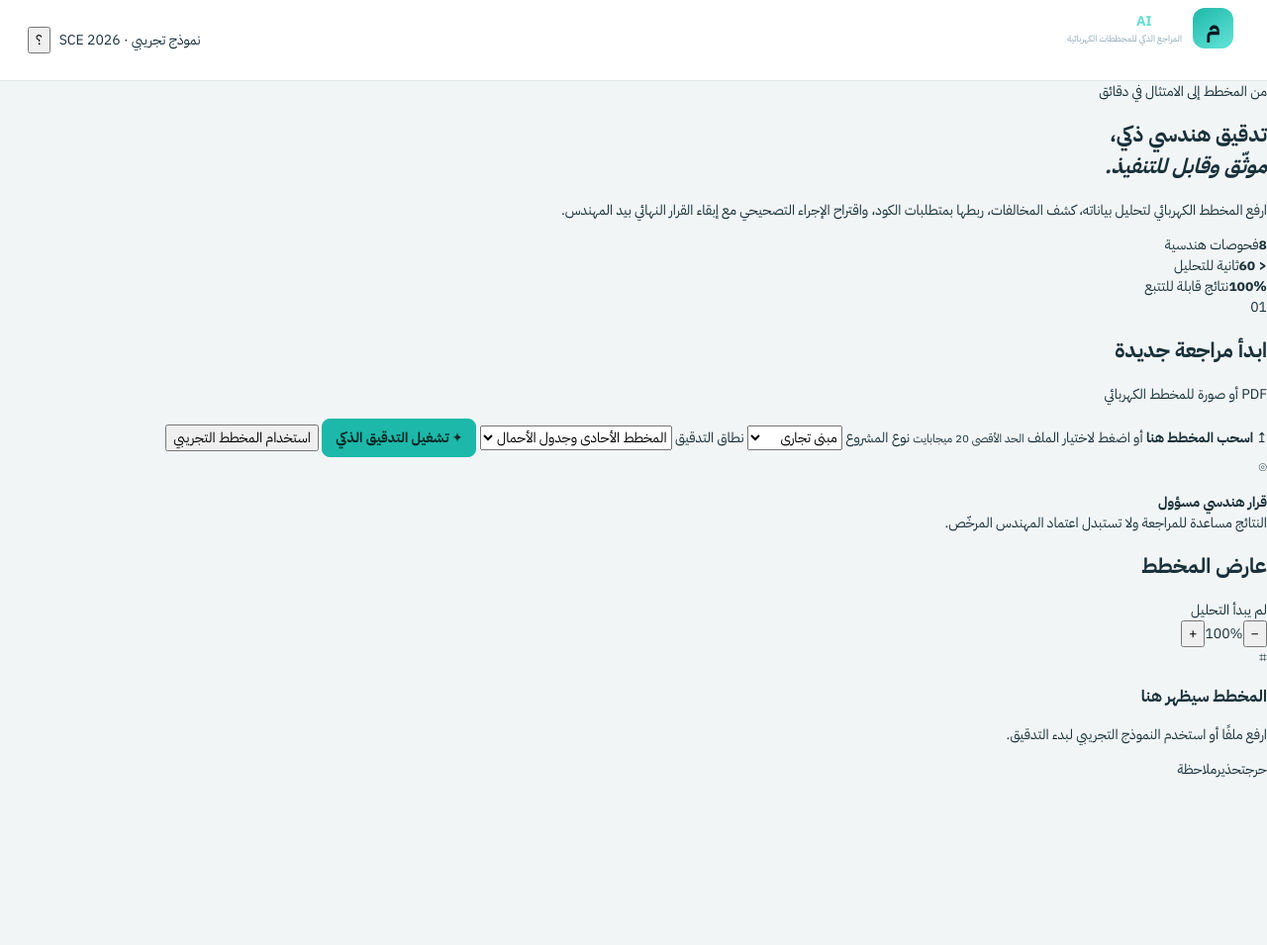
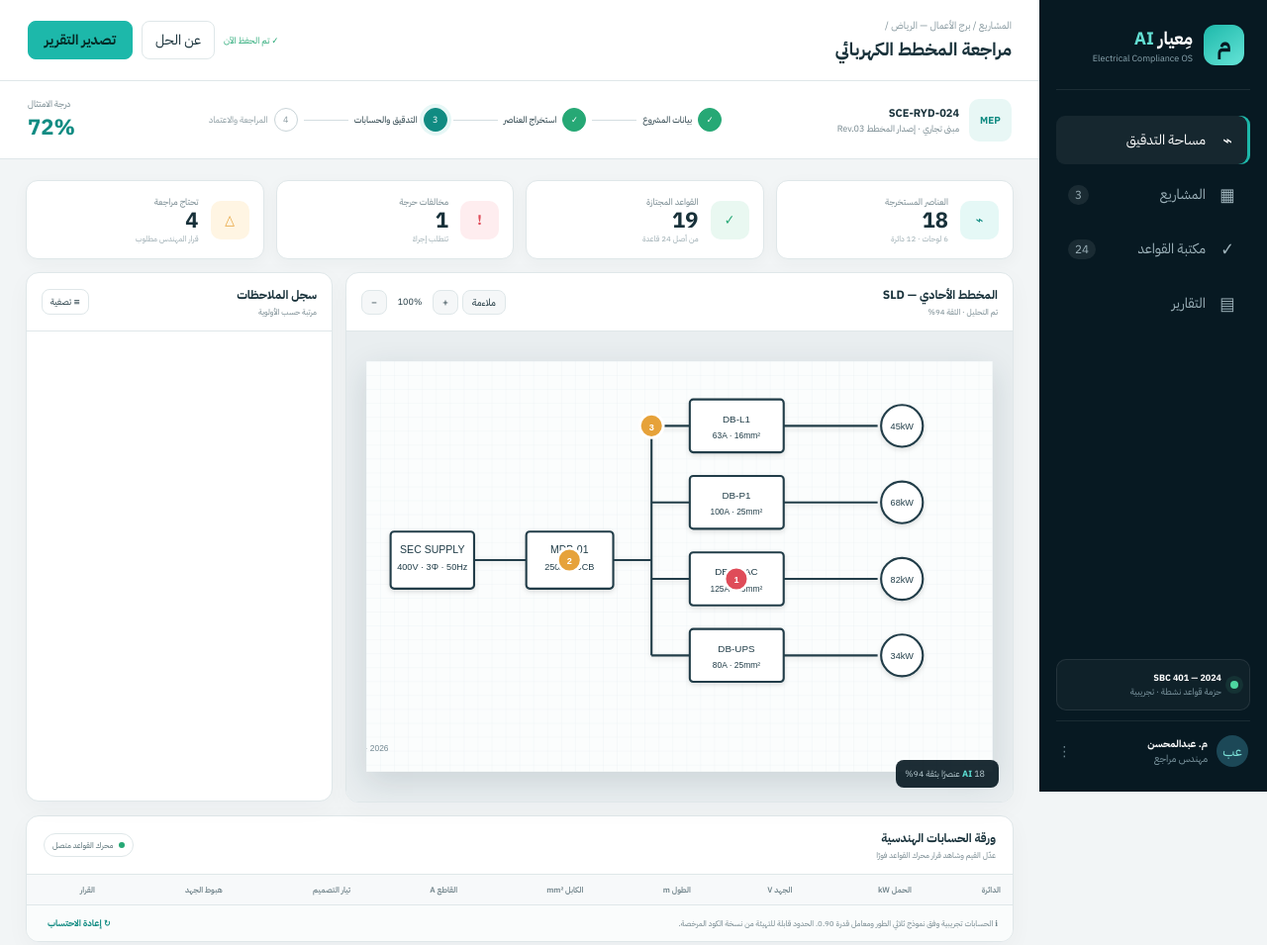
Before and after one commit to Bannaga-Abdalmuhsin/sce, a plain HTML site: page index.html in a window 1280 px wide. Shown: the whole page at 99% size. Before the commit the page ends 800 px from the top, so only its background shows below. Drawn offline with Linux system fonts and the light colour scheme.

Commit message:
Rebuild pilot as professional compliance workspace

```diff
--- a/index.html
+++ b/index.html
@@ -1,139 +1,103 @@
 <!doctype html>
 <html lang="ar" dir="rtl">
 <head>
-  <meta charset="UTF-8" />
-  <meta name="viewport" content="width=device-width,initial-scale=1" />
-  <meta name="theme-color" content="#071b2a" />
-  <title>مِعيار AI | المراجع الذكي للمخططات الكهربائية</title>
+  <meta charset="UTF-8">
+  <meta name="viewport" content="width=device-width,initial-scale=1">
+  <meta name="theme-color" content="#071922">
+  <title>مِعيار AI | منصة الامتثال الكهربائي</title>
   <link rel="preconnect" href="https://fonts.googleapis.com">
   <link rel="preconnect" href="https://fonts.gstatic.com" crossorigin>
   <link href="https://fonts.googleapis.com/css2?family=IBM+Plex+Sans+Arabic:wght@400;500;600;700&display=swap" rel="stylesheet">
-  <link rel="stylesheet" href="styles.css?v=3" />
+  <link rel="stylesheet" href="styles.css?v=10">
 </head>
 <body>
-  <header class="topbar">
-    <a class="brand" href="#" aria-label="الرئيسية">
-      <span class="brand-mark">م</span>
-      <span><strong>مِعيار <i>AI</i></strong><small>المراجع الذكي للمخططات الكهربائية</small></span>
-    </a>
-    <div class="top-actions">
-      <span class="pilot-badge">نموذج تجريبي · SCE 2026</span>
-      <button class="icon-btn" id="helpBtn" aria-label="حول المنصة">؟</button>
-    </div>
-  </header>
+  <div class="app-shell">
+    <aside class="sidebar">
+      <a class="brand" href="#"><span class="brand-mark">م</span><span><b>مِعيار <i>AI</i></b><small>Electrical Compliance OS</small></span></a>
+      <nav aria-label="التنقل الرئيسي">
+        <button class="nav-item active" data-view="audit"><span>⌁</span> مساحة التدقيق</button>
+        <button class="nav-item" data-view="projects"><span>▦</span> المشاريع <small>3</small></button>
+        <button class="nav-item" data-view="rules"><span>✓</span> مكتبة القواعد <small>24</small></button>
+        <button class="nav-item" data-view="reports"><span>▤</span> التقارير</button>
+      </nav>
+      <div class="sidebar-bottom">
+        <div class="code-card"><span class="live-dot"></span><div><b>SBC 401 — 2024</b><small>حزمة قواعد نشطة · تجريبية</small></div></div>
+        <button class="user-card"><span>عب</span><div><b>م. عبدالمحسن</b><small>مهندس مراجع</small></div><i>⋮</i></button>
+      </div>
+    </aside>
 
-  <main>
-    <section class="hero">
-      <div>
-        <span class="eyebrow">من المخطط إلى الامتثال في دقائق</span>
-        <h1>تدقيق هندسي ذكي،<br><em>موثّق وقابل للتنفيذ.</em></h1>
-        <p>ارفع المخطط الكهربائي لتحليل بياناته، كشف المخالفات، ربطها بمتطلبات الكود، واقتراح الإجراء التصحيحي مع إبقاء القرار النهائي بيد المهندس.</p>
-      </div>
-      <div class="hero-stats">
-        <article><b>8</b><span>فحوصات هندسية</span></article>
-        <article><b>&lt; 60</b><span>ثانية للتحليل</span></article>
-        <article><b>100%</b><span>نتائج قابلة للتتبع</span></article>
-      </div>
-    </section>
+    <main class="main">
+      <header class="topbar">
+        <div><p class="crumb">المشاريع / برج الأعمال — الرياض /</p><h1>مراجعة المخطط الكهربائي</h1></div>
+        <div class="top-actions"><span class="autosave">✓ تم الحفظ الآن</span><button class="ghost" id="helpBtn">عن الحل</button><button class="primary small" id="exportTop">تصدير التقرير</button></div>
+      </header>
 
-    <section class="workspace">
-      <aside class="upload-panel card">
-        <div class="section-title">
-          <span class="step">01</span>
-          <div><h2>ابدأ مراجعة جديدة</h2><p>PDF أو صورة للمخطط الكهربائي</p></div>
+      <section class="project-strip">
+        <div class="project-id"><span>MEP</span><div><b>SCE-RYD-024</b><small>مبنى تجاري · إصدار المخطط Rev.03</small></div></div>
+        <div class="progress-line" aria-label="مراحل التدقيق">
+          <button class="stage done" data-stage="1"><i>✓</i><span>بيانات المشروع</span></button><em></em>
+          <button class="stage done" data-stage="2"><i>✓</i><span>استخراج العناصر</span></button><em></em>
+          <button class="stage active" data-stage="3"><i>3</i><span>التدقيق والحسابات</span></button><em></em>
+          <button class="stage" data-stage="4"><i>4</i><span>المراجعة والاعتماد</span></button>
+        </div>
+        <div class="project-score"><span>درجة الامتثال</span><b id="headerScore">72%</b></div>
+      </section>
+
+      <section class="view active" id="auditView">
+        <div class="kpi-grid">
+          <article><span class="kpi-icon cyan">⌁</span><div><small>العناصر المستخرجة</small><b>18</b><em>6 لوحات · 12 دائرة</em></div></article>
+          <article><span class="kpi-icon green">✓</span><div><small>القواعد المجتازة</small><b id="passKpi">19</b><em>من أصل 24 قاعدة</em></div></article>
+          <article><span class="kpi-icon red">!</span><div><small>مخالفات حرجة</small><b id="criticalKpi">1</b><em>تتطلب إجراءً</em></div></article>
+          <article><span class="kpi-icon amber">△</span><div><small>تحتاج مراجعة</small><b id="warningKpi">4</b><em>قرار المهندس مطلوب</em></div></article>
         </div>
 
-        <label class="dropzone" id="dropzone">
-          <input id="fileInput" type="file" accept=".pdf,image/*" hidden>
-          <span class="upload-icon">↥</span>
-          <strong>اسحب المخطط هنا</strong>
-          <span>أو اضغط لاختيار الملف</span>
-          <small>الحد الأقصى 20 ميجابايت</small>
-        </label>
+        <div class="workbench">
+          <section class="panel drawing-panel">
+            <div class="panel-head"><div><b>المخطط الأحادي — SLD</b><small id="viewerStatus">تم التحليل · الثقة 94%</small></div><div class="tool-row"><button id="zoomOut">−</button><span id="zoomValue">100%</span><button id="zoomIn">+</button><button id="fitBtn">ملاءمة</button></div></div>
+            <div class="canvas-wrap">
+              <div class="blueprint" id="blueprint">
+                <svg viewBox="0 0 900 590" role="img" aria-label="مخطط كهربائي أحادي تفاعلي">
+                  <defs><pattern id="grid" width="20" height="20" patternUnits="userSpaceOnUse"><path d="M20 0H0V20" fill="none" stroke="#dce6e9" stroke-width=".55"/></pattern><filter id="shadow"><feDropShadow dx="0" dy="3" stdDeviation="4" flood-opacity=".12"/></filter></defs>
+                  <rect width="900" height="590" fill="#fbfdfd"/><rect width="900" height="590" fill="url(#grid)"/>
+                  <g stroke="#213d48" stroke-width="3" fill="#fff" filter="url(#shadow)">
+                    <rect x="35" y="245" width="120" height="82" rx="5"/><rect x="230" y="245" width="125" height="82" rx="5"/>
+                    <rect x="465" y="55" width="135" height="76" rx="5"/><rect x="465" y="165" width="135" height="76" rx="5"/><rect x="465" y="275" width="135" height="76" rx="5"/><rect x="465" y="385" width="135" height="76" rx="5"/>
+                    <line x1="155" y1="286" x2="230" y2="286"/><line x1="355" y1="286" x2="410" y2="286"/><line x1="410" y1="93" x2="410" y2="423"/>
+                    <path d="M410 93H465M410 203H465M410 313H465M410 423H465"/>
+                    <path d="M600 93H735M600 203H735M600 313H735M600 423H735"/>
+                    <circle cx="770" cy="93" r="30"/><circle cx="770" cy="203" r="30"/><circle cx="770" cy="313" r="30"/><circle cx="770" cy="423" r="30"/>
+                  </g>
+                  <g fill="#213d48" font-family="Arial" text-anchor="middle"><text x="95" y="276" font-size="15">SEC SUPPLY</text><text x="95" y="300" font-size="13">400V · 3Φ · 50Hz</text><text x="292" y="276" font-size="15">MDB-01</text><text x="292" y="300" font-size="13">250A MCCB</text><text x="532" y="88" font-size="14">DB-L1</text><text x="532" y="111" font-size="12">63A · 16mm²</text><text x="532" y="198" font-size="14">DB-P1</text><text x="532" y="221" font-size="12">100A · 25mm²</text><text x="532" y="308" font-size="14">DB-HVAC</text><text x="532" y="331" font-size="12">125A · 25mm²</text><text x="532" y="418" font-size="14">DB-UPS</text><text x="532" y="441" font-size="12">80A · 25mm²</text><text x="770" y="98" font-size="13">45kW</text><text x="770" y="208" font-size="13">68kW</text><text x="770" y="318" font-size="13">82kW</text><text x="770" y="428" font-size="13">34kW</text></g>
+                  <g class="markers" id="markers"><g data-marker="1"><circle class="marker critical" cx="532" cy="313" r="17"/><text x="532" y="319">1</text></g><g data-marker="2"><circle class="marker warning" cx="292" cy="286" r="17"/><text x="292" y="292">2</text></g><g data-marker="3"><circle class="marker warning" cx="410" cy="93" r="17"/><text x="410" y="99">3</text></g></g>
+                  <text x="32" y="560" fill="#728892" font-family="Arial" font-size="12">MAEYAR AI · DEMO SINGLE LINE DIAGRAM · REV.03 · 2026</text>
+                </svg>
+              </div>
+              <div class="canvas-badge">AI <span>18 عنصرًا بثقة 94%</span></div>
+            </div>
+          </section>
 
-        <div class="file-row" id="fileRow" hidden>
-          <span class="file-icon">PDF</span>
-          <div><strong id="fileName">Electrical_SLD.pdf</strong><small id="fileSize">2.4 MB</small></div>
-          <button id="removeFile" aria-label="حذف الملف">×</button>
+          <aside class="panel findings-panel">
+            <div class="panel-head"><div><b>سجل الملاحظات</b><small>مرتبة حسب الأولوية</small></div><button class="filter-btn">≡ تصفية</button></div>
+            <div class="finding-list" id="findingList"></div>
+          </aside>
         </div>
 
-        <label class="field"><span>نوع المشروع</span>
-          <select id="projectType"><option>مبنى تجاري</option><option>مبنى سكني</option><option>منشأة صناعية</option><option>مرفق اتصالات</option></select>
-        </label>
-        <label class="field"><span>نطاق التدقيق</span>
-          <select><option>المخطط الأحادي وجدول الأحمال</option><option>لوحات التوزيع والحماية</option><option>الكابلات وهبوط الجهد</option></select>
-        </label>
-        <button class="primary" id="analyzeBtn"><span>✦</span> تشغيل التدقيق الذكي</button>
-        <button class="secondary" id="sampleBtn">استخدام المخطط التجريبي</button>
+        <section class="panel engineering">
+          <div class="panel-head engineering-head"><div><b>ورقة الحسابات الهندسية</b><small>عدّل القيم وشاهد قرار محرك القواعد فورًا</small></div><div class="status-pill"><span></span> محرك القواعد متصل</div></div>
+          <div class="table-wrap"><table><thead><tr><th>الدائرة</th><th>الحمل kW</th><th>الجهد V</th><th>الطول m</th><th>الكابل mm²</th><th>القاطع A</th><th>تيار التصميم</th><th>هبوط الجهد</th><th>القرار</th></tr></thead><tbody id="calcRows"></tbody></table></div>
+          <div class="calc-footer"><span>ℹ الحسابات تجريبية وفق نموذج ثلاثي الطور ومعامل قدرة 0.90. الحدود قابلة للتهيئة من نسخة الكود المرخصة.</span><button id="recalculate">↻ إعادة الاحتساب</button></div>
+        </section>
+      </section>
 
-        <div class="trust-note"><span>⌾</span><p><b>قرار هندسي مسؤول</b><br>النتائج مساعدة للمراجعة ولا تستبدل اعتماد المهندس المرخّص.</p></div>
-      </aside>
+      <section class="view placeholder-view" id="projectsView"><div class="empty-product"><span>▦</span><h2>محفظة المشاريع</h2><p>لوحة لمتابعة حالة جميع عمليات التدقيق والإصدارات والاعتمادات.</p><div class="project-demo"><b>برج الأعمال — الرياض</b><span>قيد المراجعة</span><em>72%</em></div><div class="project-demo"><b>مجمع سكني — جدة</b><span class="approved">معتمد</span><em>96%</em></div></div></section>
+      <section class="view placeholder-view" id="rulesView"><div class="rules-library"><div class="library-head"><div><span class="eyebrow">Rule Engine</span><h2>مكتبة قواعد SBC 401</h2><p>قواعد قابلة للإصدار والتتبع، مع فصل نص الكود المرخص عن منطق التحقق.</p></div><b>24 قاعدة نشطة</b></div><div id="rulesGrid"></div></div></section>
+      <section class="view placeholder-view" id="reportsView"><div class="empty-product"><span>▤</span><h2>مركز التقارير</h2><p>تقارير الامتثال، سجل القرارات، وإصدارات المخطط في مكان واحد.</p><button class="primary" id="reportCenterPrint">إنشاء تقرير المراجعة الحالي</button></div></section>
+    </main>
+  </div>
 
-      <section class="viewer card">
-        <div class="viewer-head">
-          <div><h2>عارض المخطط</h2><span id="viewerStatus">لم يبدأ التحليل</span></div>
-          <div class="viewer-tools"><button id="zoomOut">−</button><span id="zoomValue">100%</span><button id="zoomIn">+</button></div>
-        </div>
-        <div class="drawing-stage" id="drawingStage">
-          <div class="empty-state" id="emptyState"><span>⌗</span><h3>المخطط سيظهر هنا</h3><p>ارفع ملفًا أو استخدم النموذج التجريبي لبدء التدقيق.</p></div>
-          <div class="blueprint" id="blueprint" hidden>
-            <svg viewBox="0 0 820 520" role="img" aria-label="مخطط كهربائي أحادي تجريبي">
-              <defs><pattern id="grid" width="24" height="24" patternUnits="userSpaceOnUse"><path d="M24 0H0V24" fill="none" stroke="#d9e2e8" stroke-width=".6"/></pattern></defs>
-              <rect width="820" height="520" fill="#fbfdfe"/><rect width="820" height="520" fill="url(#grid)"/>
-              <g stroke="#244050" stroke-width="3" fill="white">
-                <rect x="48" y="190" width="112" height="78" rx="5"/><rect x="254" y="190" width="112" height="78" rx="5"/>
-                <rect x="468" y="86" width="122" height="72" rx="5"/><rect x="468" y="202" width="122" height="72" rx="5"/><rect x="468" y="318" width="122" height="72" rx="5"/>
-                <line x1="160" y1="229" x2="254" y2="229"/><line x1="366" y1="229" x2="416" y2="229"/><line x1="416" y1="122" x2="416" y2="354"/>
-                <line x1="416" y1="122" x2="468" y2="122"/><line x1="416" y1="238" x2="468" y2="238"/><line x1="416" y1="354" x2="468" y2="354"/>
-                <line x1="590" y1="122" x2="688" y2="122"/><line x1="590" y1="238" x2="688" y2="238"/><line x1="590" y1="354" x2="688" y2="354"/>
-                <circle cx="710" cy="122" r="22"/><circle cx="710" cy="238" r="22"/><circle cx="710" cy="354" r="22"/>
-              </g>
-              <g fill="#244050" font-family="Arial" text-anchor="middle"><text x="104" y="220" font-size="15">UTILITY</text><text x="104" y="242" font-size="13">400V / 3Φ</text><text x="310" y="220" font-size="15">MDB-01</text><text x="310" y="242" font-size="13">250A MCCB</text><text x="529" y="116" font-size="14">DB-L1</text><text x="529" y="138" font-size="12">63A / 16mm²</text><text x="529" y="232" font-size="14">DB-P1</text><text x="529" y="254" font-size="12">100A / 25mm²</text><text x="529" y="348" font-size="14">DB-HVAC</text><text x="529" y="370" font-size="12">125A / 25mm²</text><text x="710" y="127" font-size="13">45kW</text><text x="710" y="243" font-size="13">68kW</text><text x="710" y="359" font-size="13">82kW</text></g>
-              <g class="markers" id="markers">
-                <circle class="marker critical" cx="529" cy="354" r="18"/><text x="529" y="360">1</text>
-                <circle class="marker warning" cx="310" cy="229" r="18"/><text x="310" y="235">2</text>
-                <circle class="marker info" cx="416" cy="122" r="18"/><text x="416" y="128">3</text>
-              </g>
-              <text x="40" y="488" fill="#607887" font-family="Arial" font-size="13">DEMO · SINGLE LINE DIAGRAM · REV 03</text>
-            </svg>
-          </div>
-          <div class="scan-line" id="scanLine" hidden></div>
-        </div>
-        <div class="legend"><span><i class="dot red"></i>حرج</span><span><i class="dot amber"></i>تحذير</span><span><i class="dot blue"></i>ملاحظة</span></div>
-      </section>
-    </section>
-
-    <section class="results" id="results" hidden>
-      <div class="results-head"><div><span class="eyebrow">نتيجة التدقيق</span><h2>تقرير الامتثال الهندسي</h2></div><button class="report-btn" id="printBtn">تنزيل التقرير ↧</button></div>
-      <div class="score-grid">
-        <article class="score-card"><div class="score-ring"><span id="score">72</span><small>/100</small></div><div><h3>درجة الامتثال</h3><p>يحتاج إلى معالجة الملاحظات الحرجة قبل الاعتماد.</p></div></article>
-        <article class="metric critical-m"><b>1</b><span>مخالفة حرجة</span></article>
-        <article class="metric warning-m"><b>2</b><span>تحذيران</span></article>
-        <article class="metric success-m"><b>5</b><span>فحوصات مجتازة</span></article>
-      </div>
-
-      <div class="findings-layout">
-        <div class="findings card">
-          <div class="finding-tabs"><button class="active" data-filter="all">الكل 8</button><button data-filter="critical">حرج 1</button><button data-filter="warning">تحذيرات 2</button><button data-filter="passed">مجتاز 5</button></div>
-          <article class="finding" data-type="critical"><span class="severity critical">حرج</span><div><h3>عدم توافق القاطع مع مقطع الكابل</h3><p>القاطع المغذي للوحة DB-HVAC بسعة 125A بينما مقطع الكابل المحدد 25mm² لا يحقق هامش الحماية المطلوب تحت ظروف التصميم.</p><div class="finding-meta"><span>المرجع: متطلبات الحماية من زيادة التيار</span><span>الموقع: DB-HVAC</span></div><div class="recommendation"><b>التصحيح المقترح</b><p>إعادة احتساب سعة حمل الكابل وفق طريقة التمديد ودرجة الحرارة، ثم زيادة المقطع أو تخفيض سعة القاطع.</p></div></div><button class="locate" data-marker="1">عرض ↗</button></article>
-          <article class="finding" data-type="warning"><span class="severity warning">تحذير</span><div><h3>هامش تحميل منخفض للوحة الرئيسية</h3><p>إجمالي الأحمال المتصلة يقترب من السعة الاسمية للقاطع الرئيسي دون هامش توسع تشغيلي واضح.</p><div class="finding-meta"><span>المرجع: تنسيق الأحمال وعوامل الطلب</span><span>الموقع: MDB-01</span></div></div><button class="locate" data-marker="2">عرض ↗</button></article>
-          <article class="finding" data-type="warning"><span class="severity info">ملاحظة</span><div><h3>بيانات التأريض غير مكتملة</h3><p>لا يظهر على المخطط مقطع موصل التأريض ونقطة الربط الرئيسية لجميع اللوحات الفرعية.</p><div class="finding-meta"><span>المرجع: متطلبات التأريض والربط</span><span>الموقع: خط التوزيع</span></div></div><button class="locate" data-marker="3">عرض ↗</button></article>
-          <article class="finding passed-item" data-type="passed"><span class="severity passed">مجتاز</span><div><h3>تسميات اللوحات والدوائر</h3><p>التسميات الأساسية واضحة ومتسقة في المخطط الأحادي.</p></div></article>
-        </div>
-        <aside class="audit-summary card">
-          <h3>ملخص قابل للتتبع</h3>
-          <div class="trace"><span>✓</span><p><b>استخراج العناصر</b><small>3 لوحات · 3 أحمال · 4 وسائل حماية</small></p></div>
-          <div class="trace"><span>✓</span><p><b>محرك القواعد</b><small>8 قواعد هندسية تم تشغيلها</small></p></div>
-          <div class="trace"><span>✓</span><p><b>مراجعة الحسابات</b><small>الأحمال · الحماية · المقاطع</small></p></div>
-          <div class="trace"><span>!</span><p><b>اعتماد المهندس</b><small>بانتظار المراجعة البشرية النهائية</small></p></div>
-          <hr>
-          <p class="disclaimer">كل نتيجة مرتبطة بموقع في المخطط وسبب فني وإجراء مقترح. مراجع البنود في النموذج التجريبي وصفية إلى حين ربط النسخة المرخصة من الكود.</p>
-        </aside>
-      </div>
-    </section>
-  </main>
-
-  <div class="modal" id="modal" hidden><div class="modal-card"><button id="closeModal">×</button><span class="brand-mark">م</span><h2>عن مِعيار AI</h2><p>نموذج أولي مقدم لمسار التطوير الهندسي — تحدي التدقيق الآلي والامتثال للأكواد في الهاكاثون الهندسي SCE 2026.</p><p>يجمع الحل بين رؤية الحاسب، واستخراج بيانات المخططات، ومحرك قواعد هندسية، وذكاء اصطناعي تفسيري.</p></div></div>
-  <script src="app.js?v=3"></script>
+  <div class="drawer" id="findingDrawer" aria-hidden="true"><div class="drawer-card"><button class="drawer-close" id="drawerClose">×</button><div id="drawerContent"></div></div></div>
+  <div class="modal" id="modal" aria-hidden="true"><div class="modal-card"><button id="closeModal">×</button><span class="brand-mark">م</span><h2>مِعيار AI</h2><p>منصة سعودية للتدقيق الكهربائي تجمع استخراج عناصر المخطط، الحسابات الهندسية، ومحرك امتثال قابل للتفسير.</p><div class="architecture"><span>PDF / CAD</span><i>←</i><span>استخراج ذكي</span><i>←</i><span>محرك قواعد</span><i>←</i><span>اعتماد مهندس</span></div><small>نموذج هاكاثون — لا يستبدل مراجعة واعتماد المهندس المرخّص.</small></div></div>
+  <div class="toast" id="toast">تم تحديث الحسابات والنتائج</div>
+  <script src="app.js?v=10"></script>
 </body>
 </html>
```
